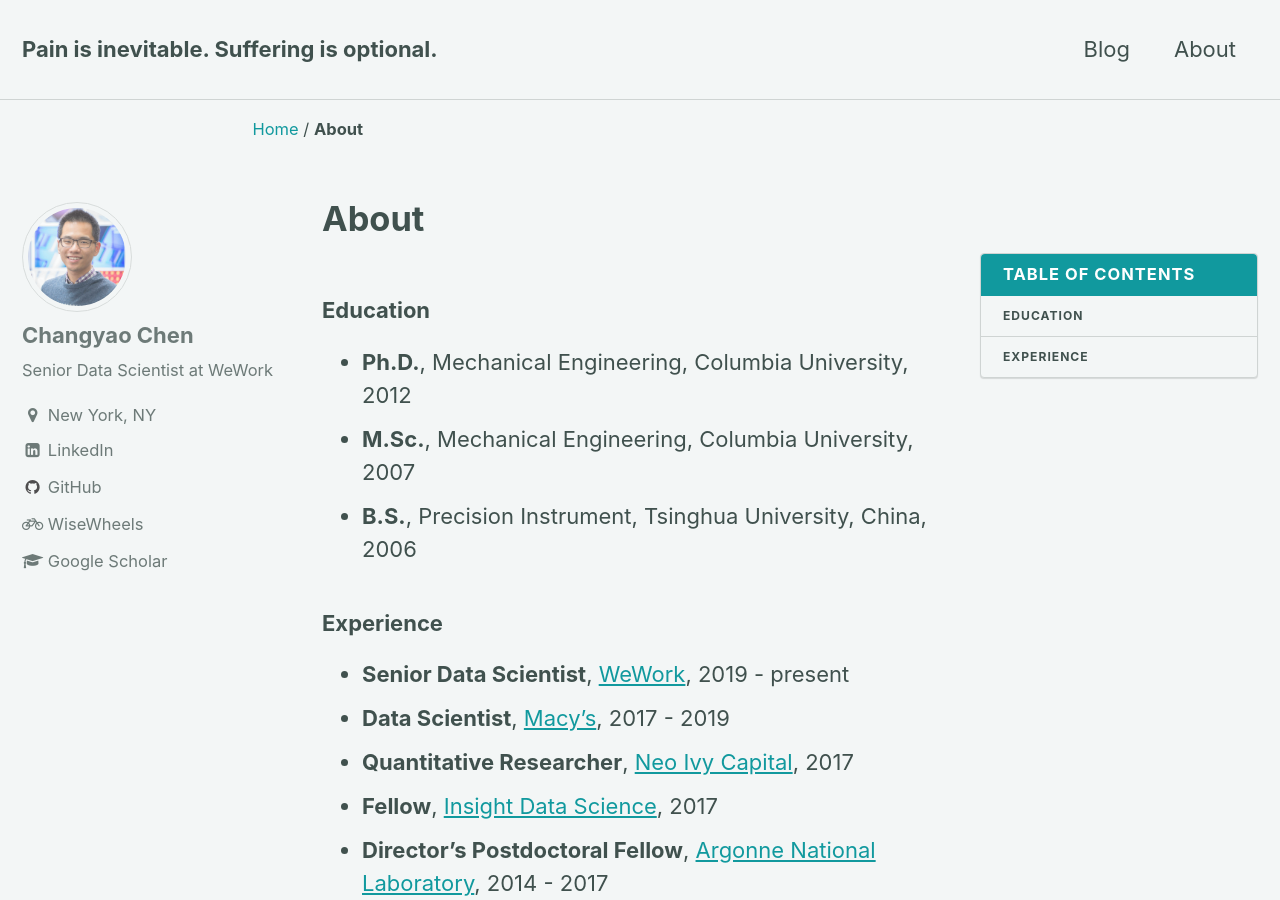
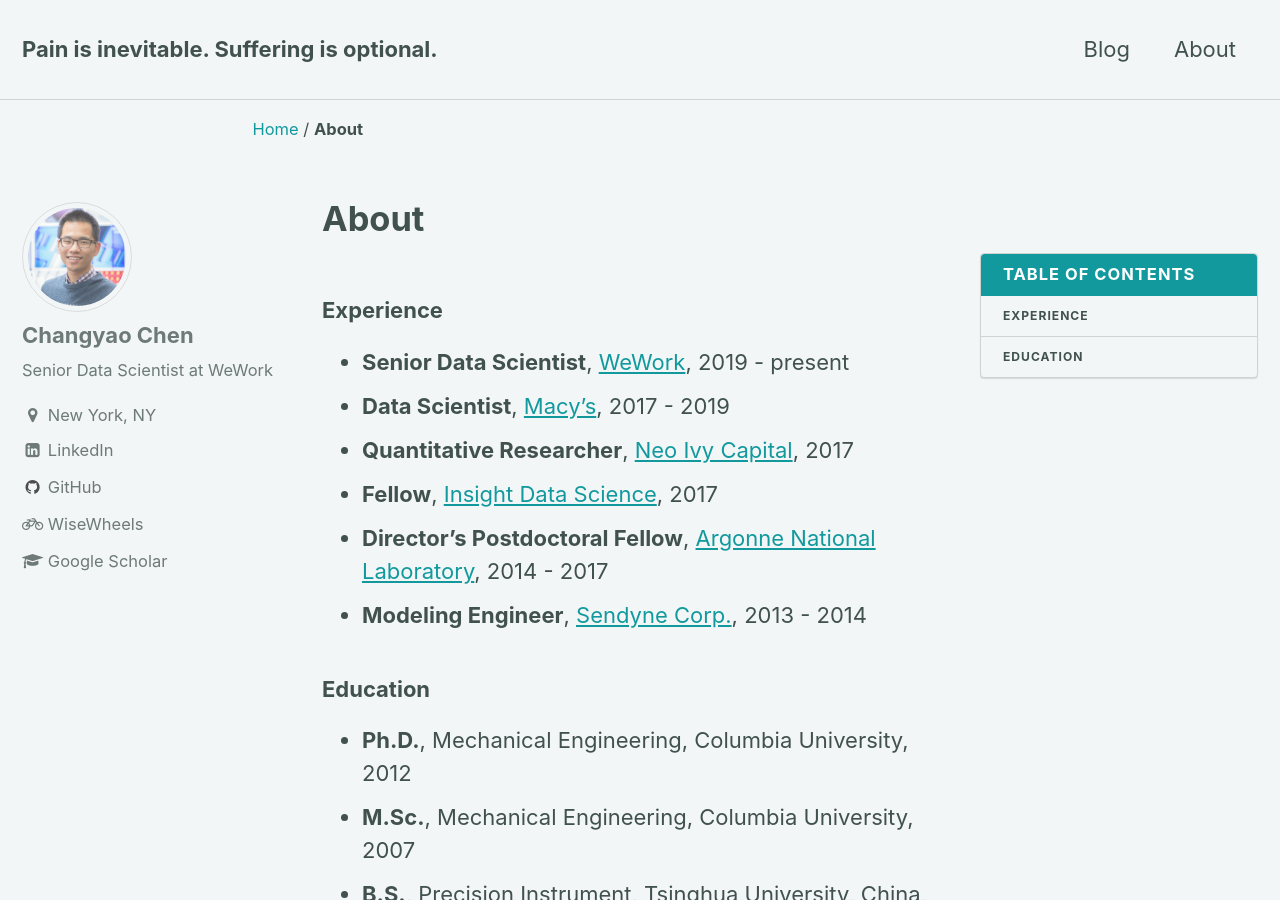
Before and after one commit to changyaochen/changyaochen.github.io, a Jekyll site: the page built from _pages/about.md, in a window 1280 px wide and 900 px high. Built offline with Jekyll 4.4.1, drawn with Linux system fonts in a browser that asks for light colours; some of the changed lines change nothing that is shown; some of the changed text lies outside the part shown.

Commit message:
rearrange aboutme

```diff
--- a/_pages/about.md
+++ b/_pages/about.md
@@ -9,11 +9,6 @@
 comments: false
 ---
 
-### Education
-  * **Ph.D.**, Mechanical Engineering, Columbia University, 2012
-  * **M.Sc.**, Mechanical Engineering, Columbia University, 2007
-  * **B.S.**, Precision Instrument, Tsinghua University, China, 2006
-
 ### Experience
   * **Senior Data Scientist**, [WeWork](https://www.wework.com/), 2019 - present
   * **Data Scientist**, [Macy's](https://www.macys.com/), 2017 - 2019
@@ -22,4 +17,9 @@
   * **Director's Postdoctoral Fellow**, [Argonne National Laboratory](http://www.anl.gov/cnm/), 2014 - 2017
   * **Modeling Engineer**, [Sendyne Corp.](http://www.sendyne.com/), 2013 - 2014
 
+### Education
+  * **Ph.D.**, Mechanical Engineering, Columbia University, 2012
+  * **M.Sc.**, Mechanical Engineering, Columbia University, 2007
+  * **B.S.**, Precision Instrument, Tsinghua University, China, 2006
+
 <a href="#" class="back-to-top">{{ site.data.ui-text[site.locale].back_to_top | default: 'Back to Top' }} &uarr;</a>
```
